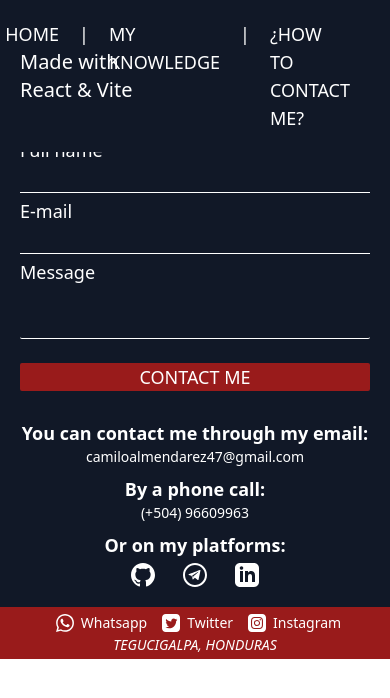
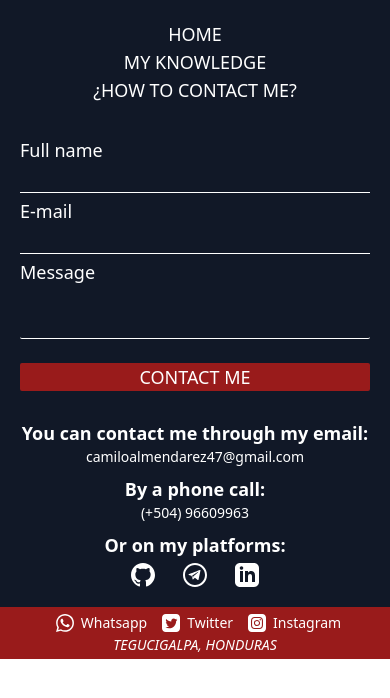
Before and after one commit to Rublox99/portafolio-ruben-almendares, a React (Vite) app: page /contactMe in a window 390 px wide. Shown: the top 698 px of the page. Built offline with nearby package versions, Linux system fonts and the light colour scheme.

Commit message:
Inicio a configuraciones de responsividad para phone-tablet

```diff
--- a/src/components/Header.jsx
+++ b/src/components/Header.jsx
@@ -27,11 +27,11 @@ const Header = () => {
 
         <nav className= {(classNames("px-5 py-5 w-full text-white font-medium text-lg flex uppercase items-center fixed top-0 transition-all duration-500",
         movimiento ? classNames("bg-red-800") : classNames("bg-gray-900")))}>
-          <span className='w-2/6 text-xl normal-case left-0'>Made with React & Vite</span>
+          <span className='w-2/6 text-xl normal-case left-0 phone:hidden'>Made with React & Vite</span>
 
-          <ul className='w-4/6 text-white uppercase flex justify-end'>
-            <li className={movimiento ? classNames("mx-5 hover:text-gray-900 transition-all") : classNames("mx-5 hover:text-red-800 transition-all")}><a href="/">Home</a></li>|
-            <li className={movimiento ? classNames("mx-5 hover:text-gray-900 transition-all") : classNames("mx-5 hover:text-red-800 transition-all")}><a href="/myKnowledge">My knowledge </a></li>|
+          <ul className='w-4/6 text-white uppercase flex justify-end phone:justify-center phone:w-full phone:flex-col phone:text-center'>
+            <li className={movimiento ? classNames("mx-5 hover:text-gray-900 transition-all") : classNames("mx-5 hover:text-red-800 transition-all")}><a href="/">Home</a></li><span className='phone:hidden'>|</span>
+            <li className={movimiento ? classNames("mx-5 hover:text-gray-900 transition-all") : classNames("mx-5 hover:text-red-800 transition-all")}><a href="/myKnowledge">My knowledge </a></li><span className='phone:hidden'>|</span>
             <li className={movimiento ? classNames("mx-5 hover:text-gray-900 transition-all") : classNames("mx-5 hover:text-red-800 transition-all")}><a href="/contactMe">¿How to contact me?</a></li>
           </ul>
         </nav>
```
